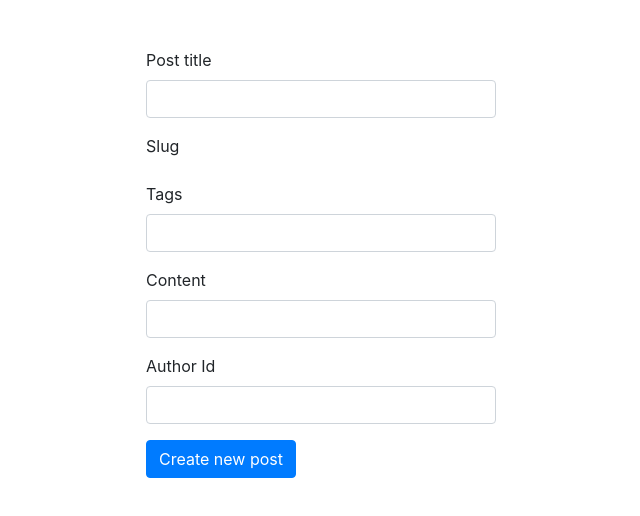
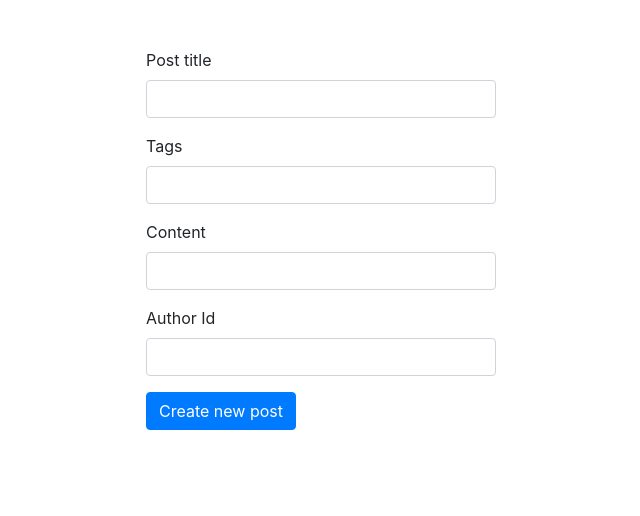
Before and after one commit to namlevu/bwc, a React app: page /posts in a window 1280 px wide. Shown: the top 516 px of the page, without its empty margins (34-674 px from the left). Built offline with nearby package versions, Linux system fonts and the light colour scheme.

Commit message:
new post added

```diff
--- a/package.json
+++ b/package.json
@@ -30,6 +30,7 @@
     "react-dom": "^16.6.1",
     "react-router-dom": "^4.3.1",
     "sass-loader": "^7.0.1",
+    "slugify": "^1.3.2",
     "style-loader": "^0.21.0",
     "webpack-cli": "^3.1.2",
     "webpack-dev-server": "^3.1.10"
--- a/src/components/Posts/container/NewPost.js
+++ b/src/components/Posts/container/NewPost.js
@@ -1,5 +1,6 @@
 import React, { Component } from "react";
 import axios from 'axios';
+import slugify from 'slugify';
 
 import Input from "../../presentational/Input";
 
@@ -11,7 +12,8 @@ class NewPost extends Component {
       slug:"",
       tags:"",
       content:"",
-      author_id:""
+      author_id:"",
+      created_by:""
     };
     this.handleChange = this.handleChange.bind(this);
     this.handleSubmit = this.handleSubmit.bind(this);
@@ -23,19 +25,20 @@ class NewPost extends Component {
     event.preventDefault();
     const post = {
       title: this.state.title,
-      slug: this.state.slug,
-      tags: this.state.tags,
+      slug: slugify(this.state.title),
+      tags: this.state.tags.split(","),
       content: this.state.content,
-      author_id: this.state.author_id
+      author_id: this.state.author_id,
+      created_by: this.state.author_id
     };
     console.log(post);
-    /*
-    axios.post(`http://127.0.0.1:9009/v1/posts`, { post })
+    /**/
+    axios.post(`http://127.0.0.1:9009/v1/posts`, post)
       .then(res => {
         console.log(res);
         console.log(res.data);
       })
-      */
+    /**/
   }
 
   render() {
@@ -48,14 +51,6 @@ class NewPost extends Component {
           type="text"
           id="title"
           value={title}
-          handleChange={this.handleChange}
-        />
-        <Input
-          text="Slug"
-          label="Slug"
-          type="hidden"
-          id="slug"
-          value={slug}
           handleChange={this.handleChange}
         />
         <Input
```
Also changed, not shown: 1 other file (tests, documents, lock files or other folders).
